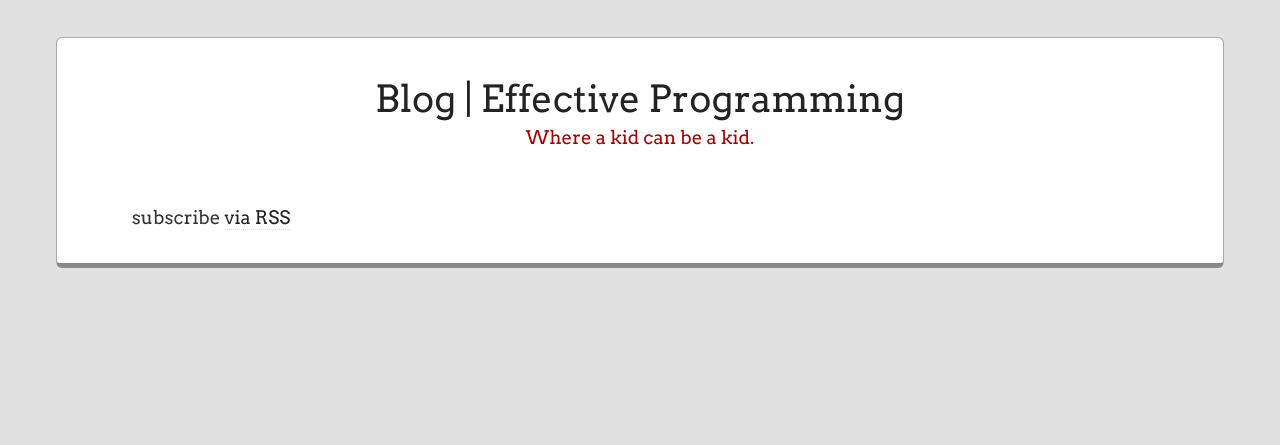
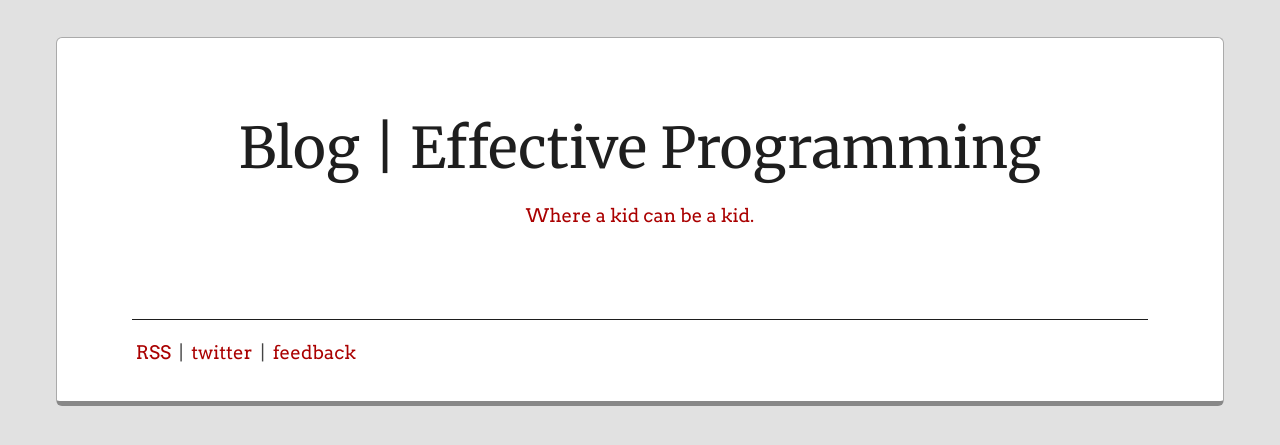
Before and after one commit to EffectiveProgramming-Websites/com.effectiveprogramming.blog, a Jekyll site: the page built from index.html, in a window 1280 px wide. Shown: the top 445 px of the page. Built offline with Jekyll 4.4.1, drawn with Linux system fonts in a browser that asks for light colours.

Commit message:
Updated blog styling.

```diff
--- a/_drafts/2016-03-17-welcome-to-jekyll.markdown
+++ b/_drafts/2016-03-17-welcome-to-jekyll.markdown
@@ -4,7 +4,7 @@ title:  "Welcome to Jekyll!"
 date:   2016-03-17 23:26:24
 categories: jekyll update
 author: Luther
-preview: You’ll find this post in your `_posts` directory. Go ahead and edit it and re-build the site to see your changes. You can rebuild the site in many different ways, but the most common way is to run `jekyll serve`, which launches a web server and auto-regenerates your site when a file is updated.
+pitch: You’ll find this post in your `_posts` directory. Go ahead and edit it and re-build the site to see your changes. You can rebuild the site in many different ways, but the most common way is to run `jekyll serve`, which launches a web server and auto-regenerates your site when a file is updated.
 ---
 You’ll find this post in your `_posts` directory. Go ahead and edit it and re-build the site to see your changes. You can rebuild the site in many different ways, but the most common way is to run `jekyll serve`, which launches a web server and auto-regenerates your site when a file is updated.
 
--- a/_layouts/default.html
+++ b/_layouts/default.html
@@ -2,16 +2,15 @@
 <html>
     {% include head.html %}
 <body>
-	<div class="outer">
-		<header class="page">
-			<div class="title"><a href="{{ site.baseurl }}/">{{ site.title }} | {{ site.brand }}</a></div>
-			<div class="subtext">{{ site.subtitle }}</div>
+	<div class="outer-wrapper">
+		<header class="site">
+			<h1 class="title"><a href="{{ site.baseurl }}/">{{ site.title }} | {{ site.brand }}</a></h1>
+			<p><a href="/about/">{{ site.subtitle }}</a></p>
 		</header>
 		<div class="page-content">
-			<div class="wrapper">
-				{{ content }}
-			</div>
+			{{ content }}
 		</div>
+		<p class="page-footer"><span class="feed"><a href="{{ "/feed.xml" | prepend: site.baseurl }}">RSS</a></span> | <span class="twitter"><a href="http://twitter.com/LutherBaker">twitter</a> | <span class="feedback"><a href="https://github.com/EffectiveProgrammingWebsites/com.effectiveprogramming.blog/issues">feedback</a></span></p>
 	</div>
 </body>
 </html>
--- a/_sass/_base.scss
+++ b/_sass/_base.scss
@@ -1,93 +1,133 @@
+h1, h2, h3, h4, h5, h6,
+p, blockquote, pre,
+ul, ol, dl, figure,
+%vertical-rhythm {
+	margin-bottom: $spacing-unit / 2;
+}
+
 body {
 	background-color: #e1e1e1;
 	color: $text-color;
-	font-family: 'Arvo', serif;
+	font-family: $font-family-text;
 	font-size: 14pt;
 	margin: auto;
-	@media (max-width: 600px) {
+	@media (max-width: $device-max-width) {
 		background-color: #666;
 	}
 }
 
-h1, h2, h3, h4, h5, h6,
-p, blockquote, pre,
-ul, ol, dl, figure,
-%vertical-rhythm {
-    margin-bottom: $spacing-unit / 2;
+h1, h2, h3, h4, h5, h6 {
+	color: $text-color-dark;
+	font-family: $font-family-header;
+	font-weight: normal;
 }
 
-div.outer {
+h1 {
+	font-size: 1.7em;
+}
+
+h2 {
+	border-bottom: 1pt solid #666;
+	padding: 8pt 0;
+}
+
+a {
+	color: $text-color-dark;
+	text-decoration: none;
+}
+
+a:active, a:hover {
+	color: lighten($text-color, 10%);
+};
+
+p,
+blockquote {
+	line-height: 1.5em;
+	a {
+		color: $accent-color;
+		padding: 4px;
+	}
+	a:active,
+	a:hover {
+		background-color: lighten($accent-color, 60%);
+		border-radius: 4px;
+		color: $accent-color;
+	};
+}
+
+/* custom */
+
+div.outer-wrapper {
 	background-color: #fff;
 	border: 1px solid #aaa;
 	border-bottom: 5px solid #888;
 	border-radius: 6px;
 	margin: 2em 3em;
 	padding: 1em 4em;
-	@media (max-width: 600px) {
+	@media (max-width: $device-max-width) {
 		margin: .5em;
 		padding: 1em 1em;
 	}
 }
 
-header.page {
-	padding: 1em 0 2em 0;
+header.site {
+	padding: 1em 0 3em 0;
 	text-align: center;
-	.title {
-		font-size: 2em;
+	h1.title {
+		font-size: 3em;
+		@media (max-width: $device-max-width) {
+			font-size: 2em;
+		}
 		margin-bottom: 4px;
 		text-align: center;
 	}
 }
 
-a {
-	color: $theme-color;
-	text-decoration: none;
-}
-
-p a {
-	border-bottom: 1px dotted lighten($text-color, 65%);
-}
-
-div.subtext {
-	color: #aa0000;
+p.page-footer {
+	border-top: 1px solid $text-color-dark;
+	padding: 1em 0 0 0;
 }
 
 /* posts */
 
-a.more-link {
-	color: $accent-color;
-}
-
-ul.post-list,
-li.post {
+ul.posts {
 	list-style: none;
 	margin: 0;
 	padding: 0;
 }
 
-ul.post-list {
-	li.post {
-		margin: 1em 0 4em 0;
-		div.meta {
-			color: lighten($theme-color, 55%);
-			font-size: .8em;
-			margin-bottom: 8px;
-			span.author {
-				font-style: oblique;
-			}
-		}
-		div.title {
-			font-family: $blog-title-font;
-			font-size: 1.5em;
-			font-weight: 400;
-			a {
-				color: lighten($theme-color, 20%);
-			}
-		}
-		p.preview {
-			margin-top: 1em;
+li.post {
+	margin: 0 0 3em 0;
+	padding: 0;
+}
+
+div.post {
+	margin: 0em 0 0em 0;
+	blockquote.pitch {
+		border-left: 4px solid #e1e1e1;
+		padding: 0 1em;
+		@media (max-width: $device-max-width) {
+			margin: 1em 0;
+			padding: 0 .5em;
 		}
 	}
+	p.meta {
+		color: lighten($theme-color, 55%);
+		font-size: .8em;
+		margin: 0;
+		padding: 0;
+		span.author {
+			font-style: oblique;
+		}
+	}
+	h1.title {
+		margin: .1em 0 .2em 0;
+	}
+}
+
+p.feedback {
+	margin: 0;
+	padding: 0;
 }
 
 /* code */
--- a/css/main.scss
+++ b/css/main.scss
@@ -3,14 +3,21 @@
 ---
 @charset "utf-8";
 
+$device-max-width:		640px;
+$font-family-text:		'Arvo', serif;
+$font-family-header:	'Merriweather';
+
 $theme-color:		#232323;
 $accent-color:      #aa0000;
 $background-color: 	#e1e1e1;
-$text-color:		#333;
-$blog-title-font:	'Merriweather';
+
+$text-color:		#444;
+$text-color-dark:	darken($text-color, 15%);
+
 $grey-color:		#828282;
 $grey-color-light:	lighten($grey-color, 40%);
 $grey-color-dark:	darken($grey-color, 25%);
+
 $spacing-unit:		30px;
 
 @import
--- a/index.html
+++ b/index.html
@@ -1,14 +1,10 @@
 ---
 layout: default
 ---
-
-<ul class="post-list">
+<ul class="posts">
 	{% for post in site.posts %}
 	<li class="post">
-		<div class="meta"><span class="date">{{ post.date | date: "%b %-d, %Y" }}</span> - <span class="author">{{ post.author }}</span></div>
-		<div class="title"><a href="{{ post.url | prepend: site.baseurl }}">{{ post.title }}</a></div>
-		<p class="preview">{{ post.preview }} <a class="more-link" href="{{ post.url | prepend: site.baseurl }}">&nbsp;&raquo;&nbsp;</a></p>
+		{% include post.html post=post more="YES" %}
 	</li>
 	{% endfor %}
 </ul>
-<p class="rss-subscribe">subscribe <a href="{{ "/feed.xml" | prepend: site.baseurl }}">via RSS</a></p>
```
Also changed, not shown: _includes/post.html (added, +7 -0 lines), _layouts/post.html (+2 -10 lines).
